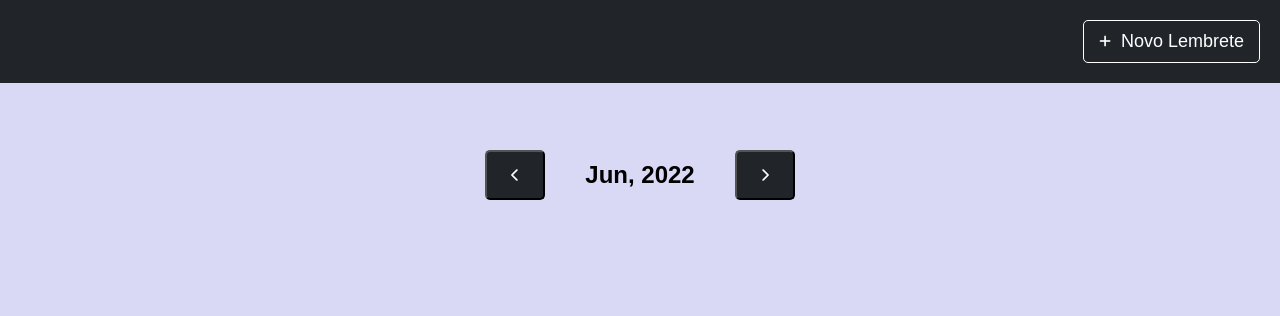
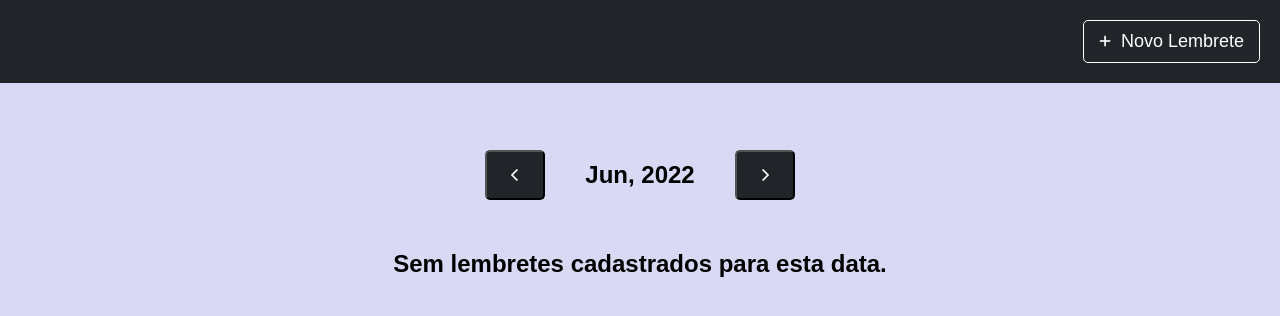
Before and after one commit to GabrielDuarteRB/lembrete, a plain HTML site: page index.html in a window 1280 px wide. Both pictures are taken after a click on the button 519 px from the left and 175 px from the top of the page. Drawn offline with Linux system fonts and the light colour scheme.

Commit message:
add msg lembrete vazio

```diff
--- a/index.html
+++ b/index.html
@@ -27,7 +27,7 @@
                 <h2 id="mesSistema"></h2>
                 <button onclick="incrementaData()"><i class="fa-solid fa-chevron-right"></i></button>
             </div>
-            <h1></h1>
+            <h1 id="vazio">Sem lembretes cadastrados para esta data.</h1>
             <ul id="ulPai">
 
             </ul>
--- a/index.js
+++ b/index.js
@@ -22,7 +22,7 @@ const adicionaLembrete = (descricaoRecebida, mesRecebida, anoRecebida) => {
     }
 
     const mes = mesRecebida ? mesRecebida : prompt(`Mês do lembrete: `)
-    if (isNaN(mes) || mes < 0 || mes >= 13) {
+    if (isNaN(mes) || mes <= 0 || mes >= 13) {
         alert("Adicione um mês válido!")
         return adicionaLembrete(descricao)
     }
@@ -71,6 +71,12 @@ const atualizaLista = (data) => {
         li.append(descricao, hora)
         ul.appendChild(li)
     })
+
+    if (filtrado.length === 0) {
+        document.getElementById('vazio').textContent = 'Sem lembretes cadastrados para esta data.'
+    } else {
+        document.getElementById('vazio').textContent = ''
+    }
 }
 
 const corrigirHorario = (horario) => {
--- a/style.css
+++ b/style.css
@@ -1,4 +1,4 @@
-*{
+* {
     margin: 0;
     padding: 0;
     font-family: Arial;
@@ -10,7 +10,7 @@ ul li {
     list-style: none;
 }
 
-header{
+header {
     display: flex;
     background-color: #212529;
     justify-content: flex-end;
@@ -19,7 +19,7 @@ header{
     width: 100vw;
 }
 
-header > button {
+header>button {
     align-items: center;
     display: flex;
     background-color: transparent;
@@ -31,7 +31,7 @@ header > button {
     padding: 10px 15px;
 }
 
-header > button > span {
+header>button>span {
     font-size: 18px;
 }
 
@@ -41,12 +41,12 @@ main {
     padding-top: 150px;
 }
 
-main > section {
+main>section {
     margin: auto;
     max-width: 900px;
 }
 
-main > section > div {
+main>section>div {
     display: flex;
     align-items: center;
     justify-content: center;
@@ -55,7 +55,7 @@ main > section > div {
 
 }
 
-main > section > div > button {
+main>section>div>button {
     background-color: #212529;
     border-radius: 5px;
     color: white;
@@ -64,7 +64,7 @@ main > section > div > button {
     width: 60px;
 }
 
-main > section > ul {
+main>section>ul {
     display: flex;
     flex-direction: column;
     align-items: center;
@@ -72,7 +72,7 @@ main > section > ul {
     gap: 10px;
 }
 
-main > section > ul > li {
+main>section>ul>li {
     background-color: white;
     border: 2px solid #212529;
     display: flex;
@@ -82,3 +82,7 @@ main > section > ul > li {
     padding: 20px;
     width: 100%;
 }
+
+#vazio {
+    text-align: center;
+}
```
